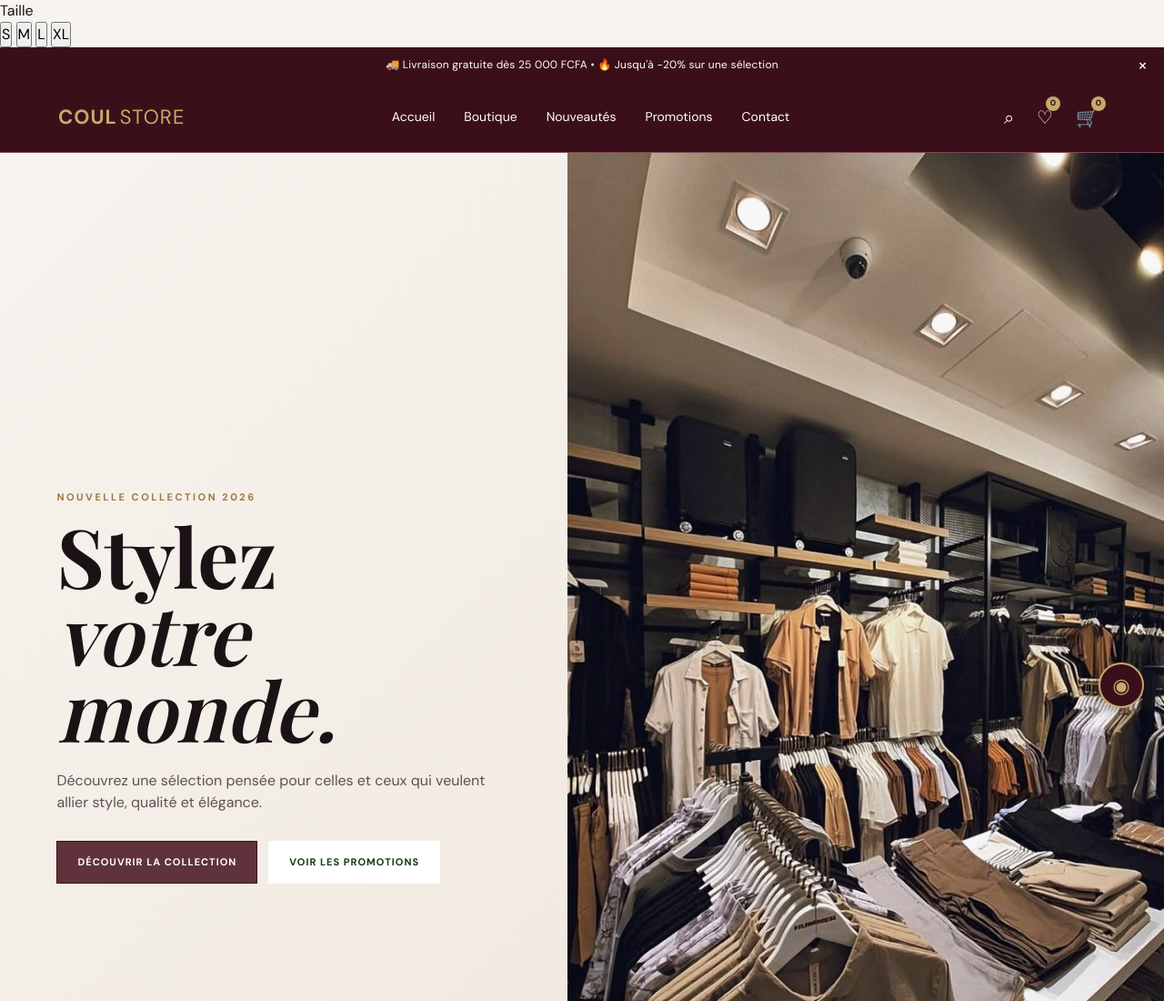
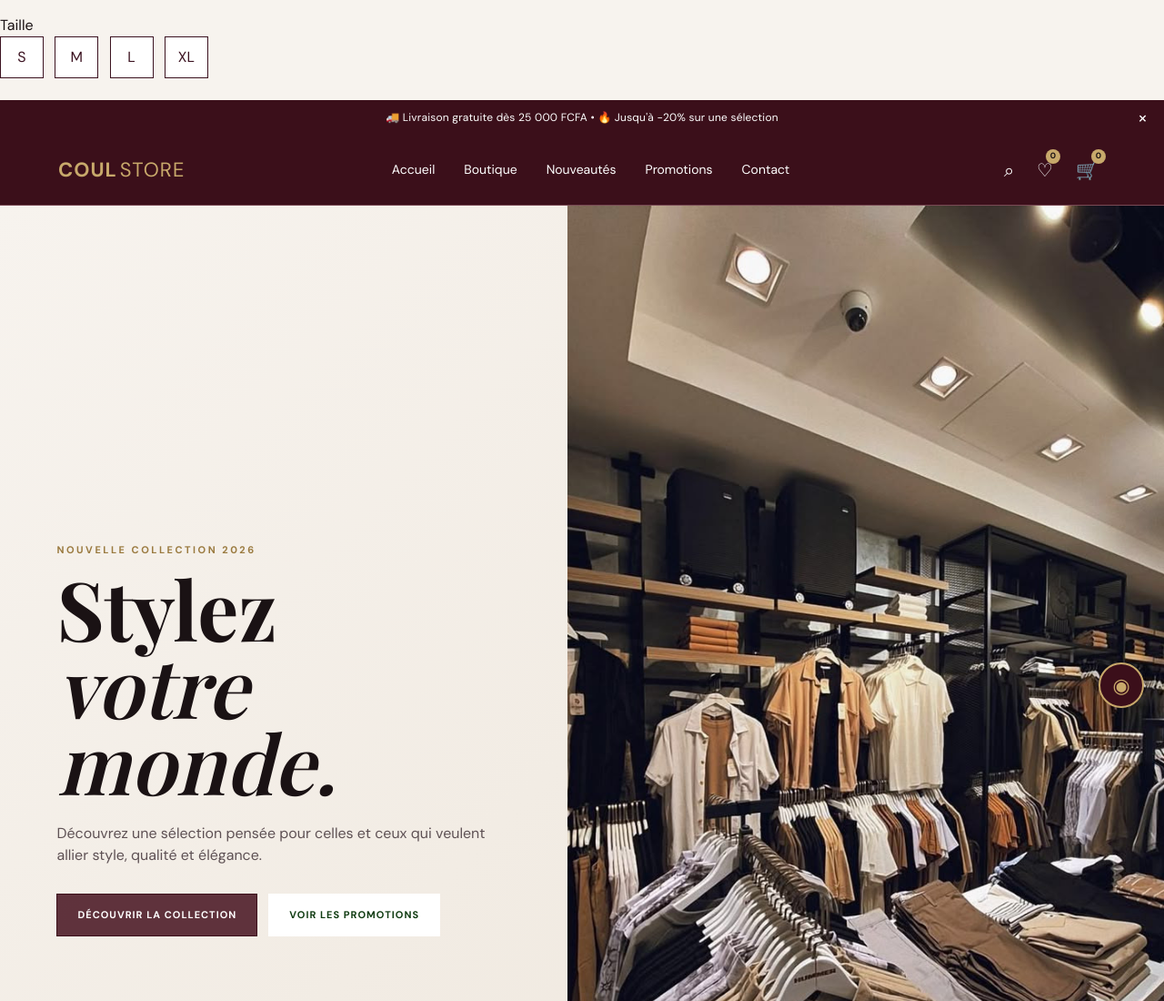
Before and after one commit to kadercoulibaly095-web/-coul-store, a plain HTML site: page index.html in a window 1280 px wide. Shown: the top 1100 px of the page at 91% size. Drawn offline with nearby package versions, Linux system fonts and the light colour scheme.

Commit message:
Update style.css

```diff
--- a/style.css
+++ b/style.css
@@ -1459,3 +1459,9 @@ footer {
   background: #C8A96B;
   border-radius: 3px;
 }
+.tailles { margin: 16px 0; }
+.taille {
+  min-width: 48px; padding: 10px 14px; margin: 0 8px 8px 0;
+  border: 1px solid #3b1220; background: #fff; color: #3b1220;
+}
+.taille.active { background: #5e2f3c; color: #fff; }
```
